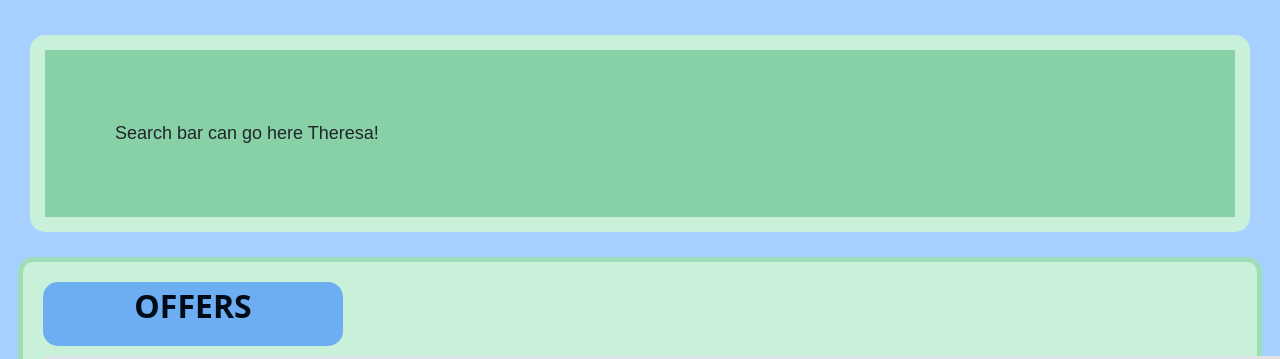
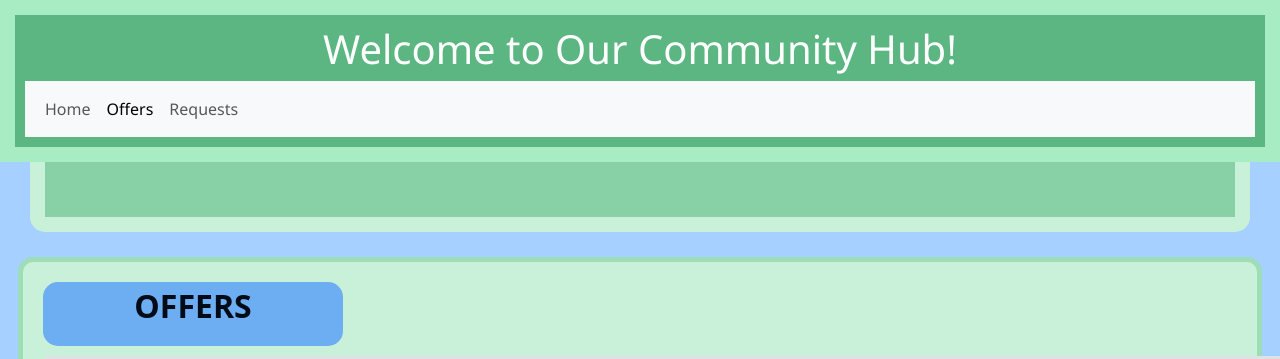
Before and after one commit to Divrr/CITS3403-project, a Flask app: template app/templates/offers.html in a window 1280 px wide; the page is wider, and only the part inside the window is pictured. Shown: the top 359 px of that part. Run offline with Flask 3, Linux system fonts and the light colour scheme; the template is opened without the code that fills it, so the values that code supplies are empty.

Commit message:
Update offers.html

```diff
--- a/app/templates/offers.html
+++ b/app/templates/offers.html
@@ -13,6 +13,30 @@
     <title>All Offers</title>
   </head>
   <body class="offerpage">
+    <div class="heading fixed_heading">
+        <h1>Welcome to Our Community Hub!</h1>
+        <nav class="navbar navbar-expand-lg navbar-light bg-light">
+            <div class="container-fluid">
+                <button class="navbar-toggler" type="button" data-bs-toggle="collapse" data-bs-target="#navbarNav" aria-controls="navbarNav" aria-expanded="false" aria-label="Toggle navigation">
+                    <span class="navbar-toggler-icon"></span>
+                </button>
+                <div class="collapse navbar-collapse" id="navbarNav">
+                    <ul class="navbar-nav">
+                        <li class="nav-item">
+                            <a class="nav-link" href="mainpage.html">Home</a>
+                        </li>
+                        <li class="nav-item">
+                            <a class="nav-link active" aria-current="page" href="offers.html">Offers</a>
+                        </li>
+                        <li class="nav-item">
+                            <a class="nav-link" href="requests.html">Requests</a>
+                        </li>
+                    </ul>
+                </div>
+            </div>
+        </nav>
+    </div>
+
     <div class="row searchbaroffer">Search bar can go here Theresa!</div>
 
     <div class="article row">
```
